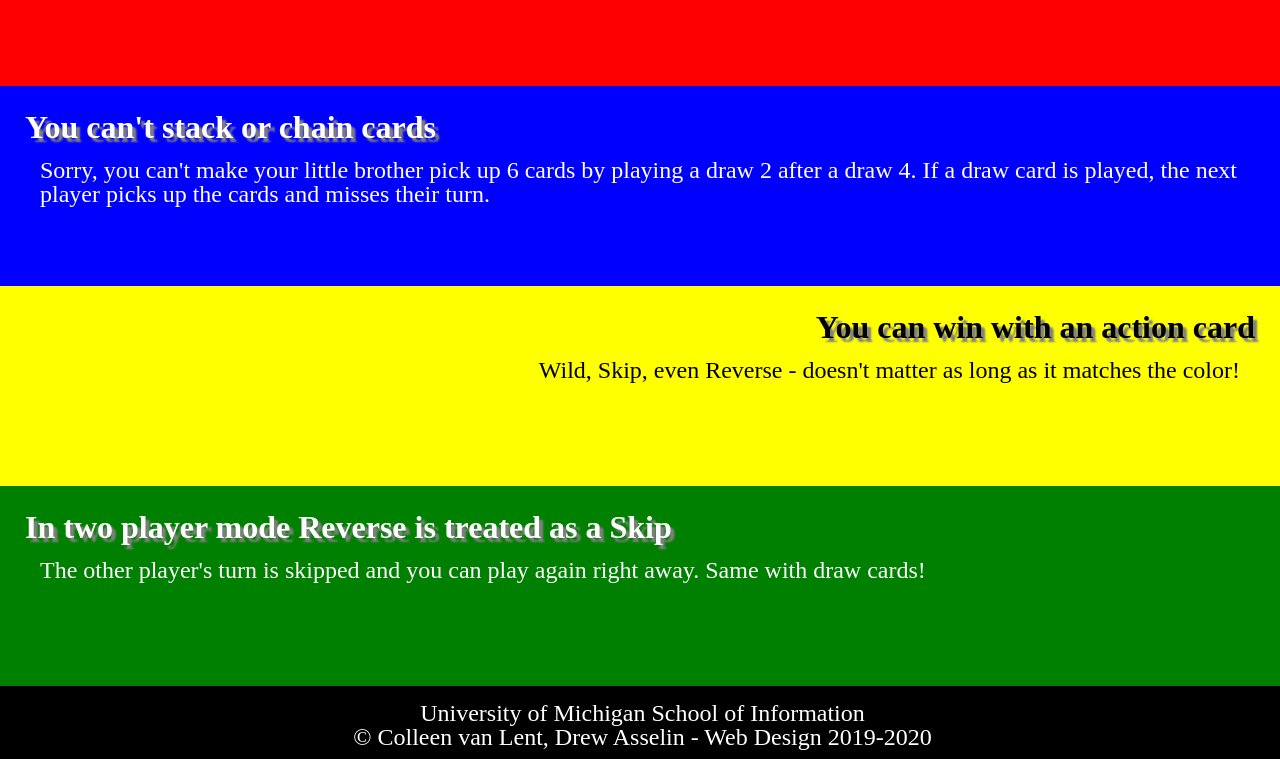
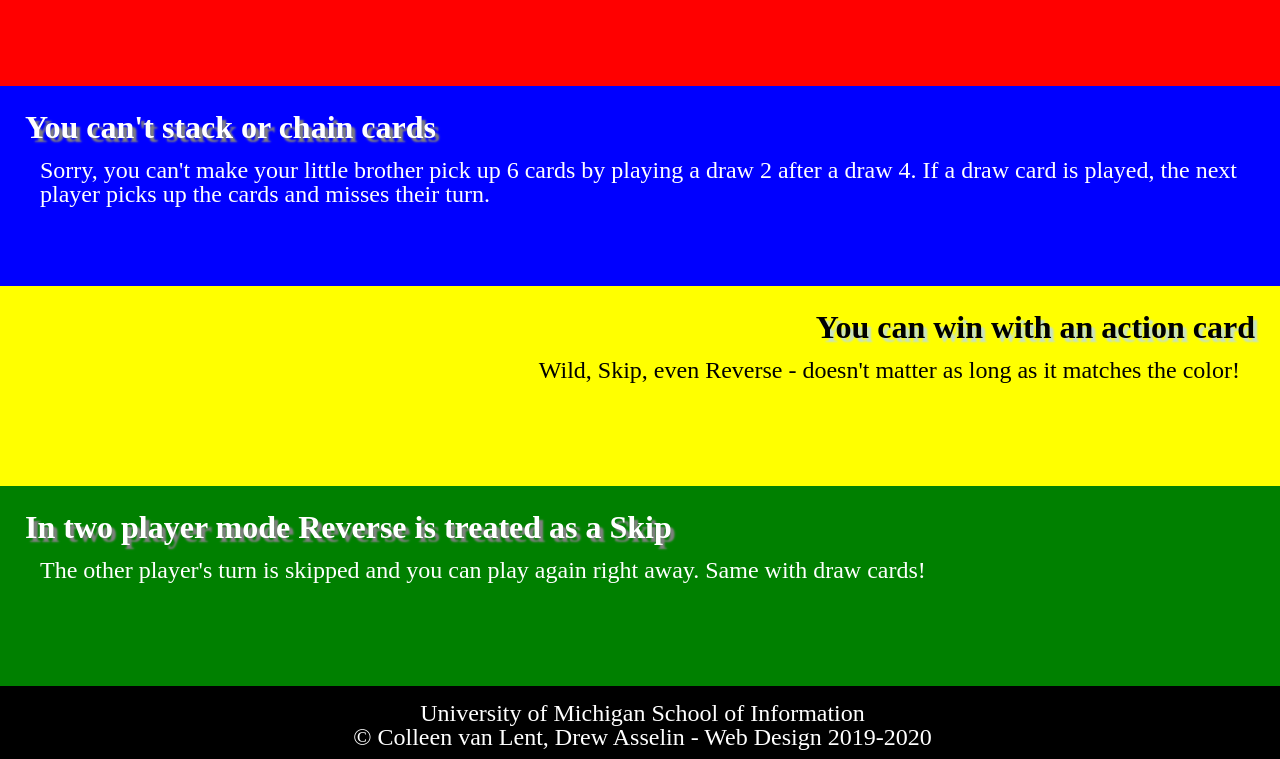
Before and after one commit to orestidine/homework2-2021, a plain HTML site: page index.html in a window 1280 px wide. Shown: the part 841-1600 px from the top of the page. Drawn offline with Linux system fonts and the light colour scheme.

Commit message:
Add files via upload

```diff
--- a/css/style.css
+++ b/css/style.css
@@ -1,12 +1,12 @@
 body {
-    font-style: "Times New Roman";
+    font-family: "Times New Roman", "sans-serif";
     background-color: black ;
     color: white;
 }
 h1 {
     font-size: 64px;
-    position: center;
-    padding: 10px
+    padding: 10px;
+    text-align: center;
 }
 h2 {
     font-size: 32px;
@@ -23,7 +23,7 @@ img {
     margin-right: auto;
 }
 div {
-    height: 150px;
+    min-height: 150px;
     padding: 25px;
 }
 #red {
@@ -38,7 +38,6 @@ div {
     background-color: #ffff00;
     text-align: right;
     color: black;
-    text-shadow: #c7e2c7;
 }
 #green {
       background-color: #008000;
@@ -49,3 +48,6 @@ footer p {
         padding-right: 10px;
         text-align: center;
 }
+#yellow h2 {
+    text-shadow: 4px 4px 2px #c7e2c7;
+}
```
